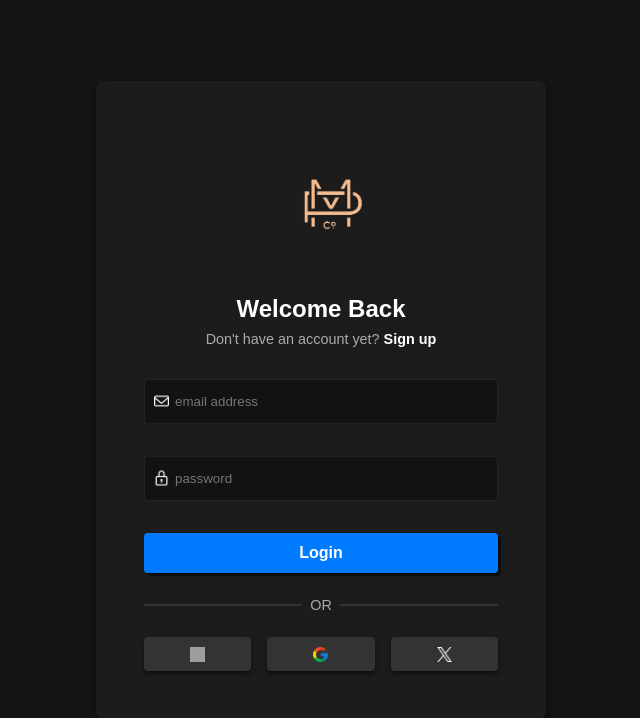
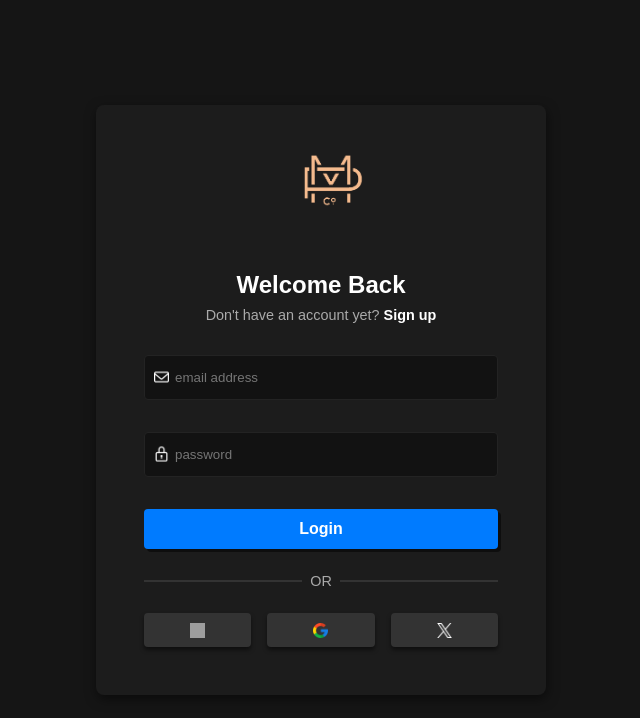
Before and after one commit to brunocriacoes/jade, a PHP site: page / in a window 1280 px wide. Shown: the top 718 px of the page, without its empty margins (319-959 px from the left). Run offline with PHP 8.4, Linux system fonts and the light colour scheme; some libraries are stand-ins or nearby versions; grey boxes are pictures that could not be loaded.

Commit message:
fix: last touches;

```diff
--- a/css/style.css
+++ b/css/style.css
@@ -25,6 +25,7 @@ body {
 .login-box {
     background-color: #1c1c1c;
     padding: 3rem;
+    padding-top: 0;
     border-radius: 8px;
     box-shadow: 1px 4px 12px 0px rgba(0, 0, 0, 0.5);
     text-align: center;
```
